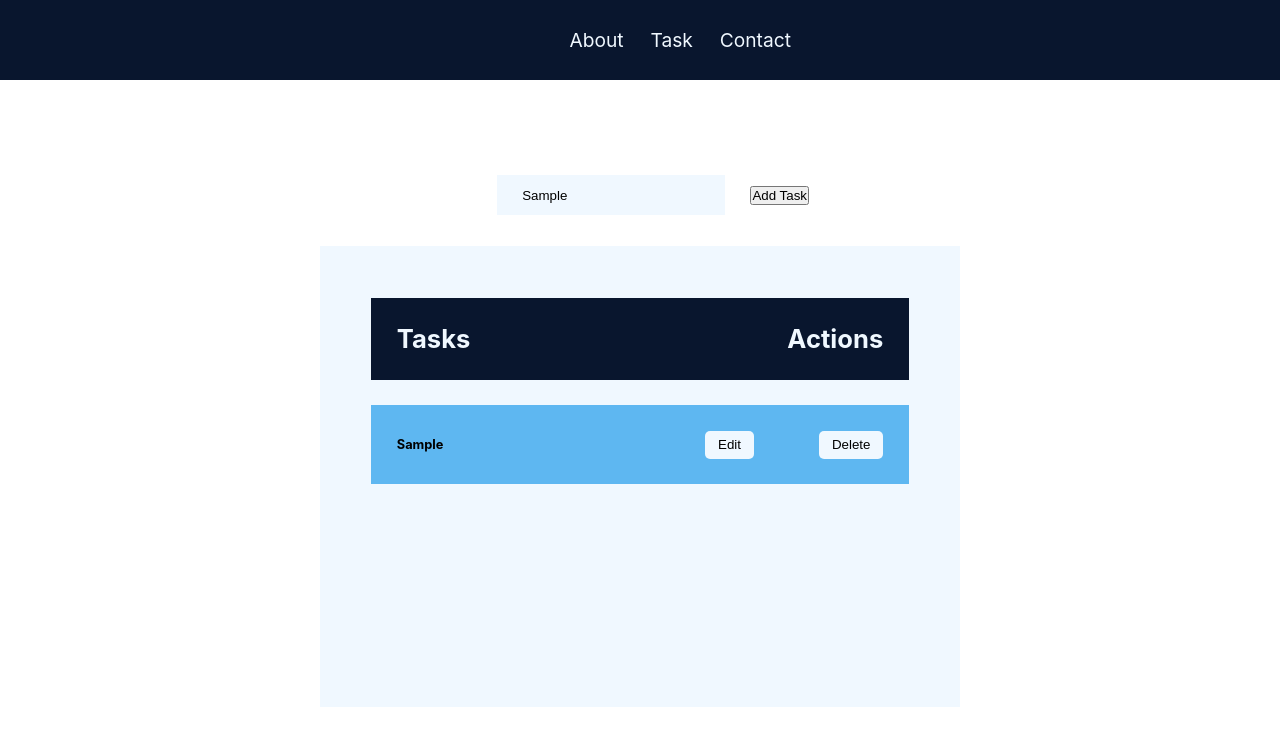
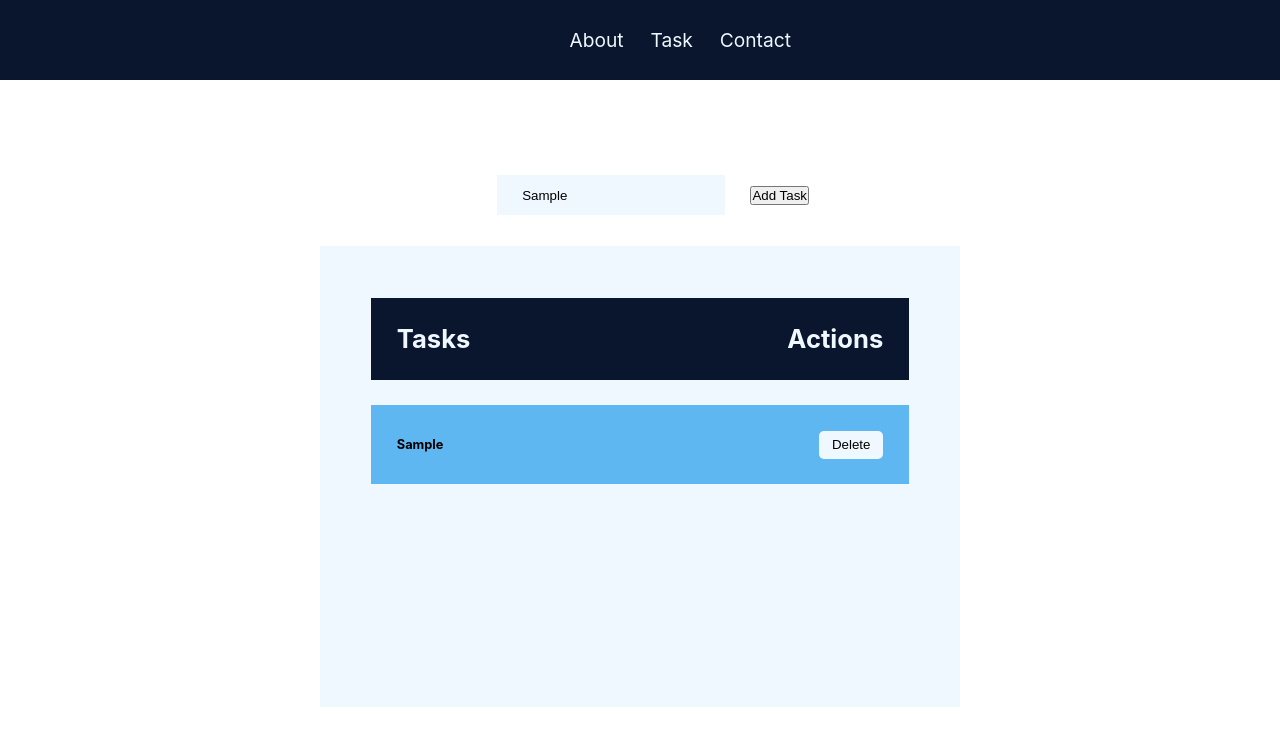
Before and after one commit to Christouccllo1/project-todo-app, a React (Create React App) app: page / in a window 1280 px wide. Both pictures are taken after typing "Sample" into the empty fields and a click on the button "Add Task". Shown: the top 746 px of the page. Built offline with nearby package versions, Linux system fonts and the light colour scheme.

Commit message:
Worked on delete function

```diff
--- a/src/App.js
+++ b/src/App.js
@@ -29,6 +29,12 @@ function App() {
     addTodo(InputTodo)
 
   }
+
+  let handleDelete=(id)=>{
+    let filteredTodos=Todos.filter(el=>el.id!==id)
+    setTodos(filteredTodos)
+
+  }
   return (
     <div className="App">
 
@@ -36,7 +42,7 @@ function App() {
       <main>
         <div className="app-container">
           <InputTask handleChange={handleChange} handleClick={handleClick}></InputTask>
-          <Results todos={Todos}></Results>
+          <Results todos={Todos} handleDelete={handleDelete}></Results>
         </div>
       </main>
     </div>
--- a/src/Components/Results.jsx
+++ b/src/Components/Results.jsx
@@ -10,7 +10,7 @@ function Results(props) {
         {
           props.todos.map(task => {
             return (
-              <Todo item={task} key={task.id}></Todo>
+              <Todo item={task} key={task.id} handleDelete={props.handleDelete}></Todo>
             )
           })
         }
--- a/src/Components/Todo.jsx
+++ b/src/Components/Todo.jsx
@@ -6,8 +6,8 @@ function Todo(props) {
 
             <h4>{props.item.Task}</h4>
 
-            <button>Edit</button>
-            <button>Delete</button>
+
+            <button onClick={()=>props.handleDelete(props.item.id)}>Delete</button>
         </div>
     )
 }
```
